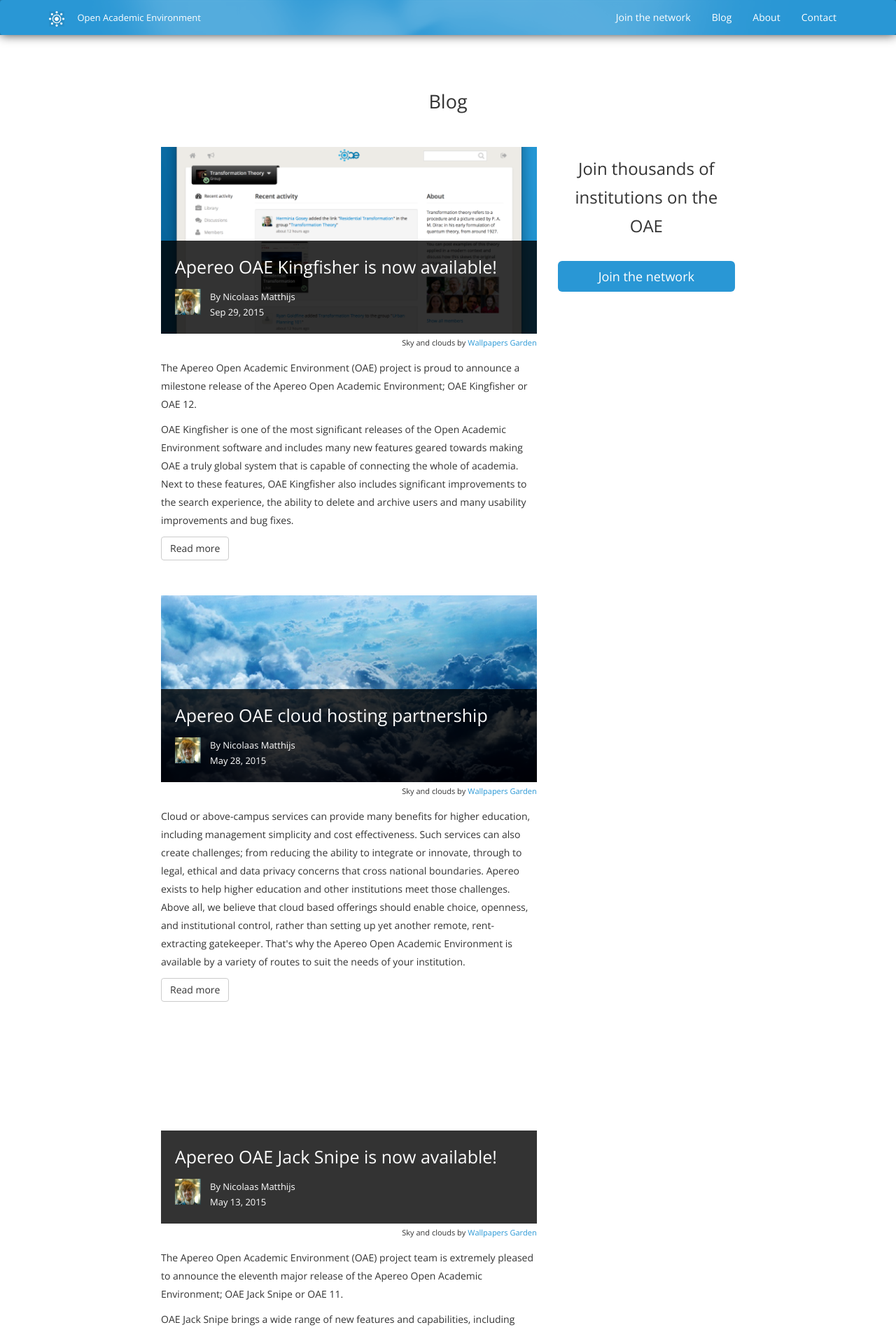
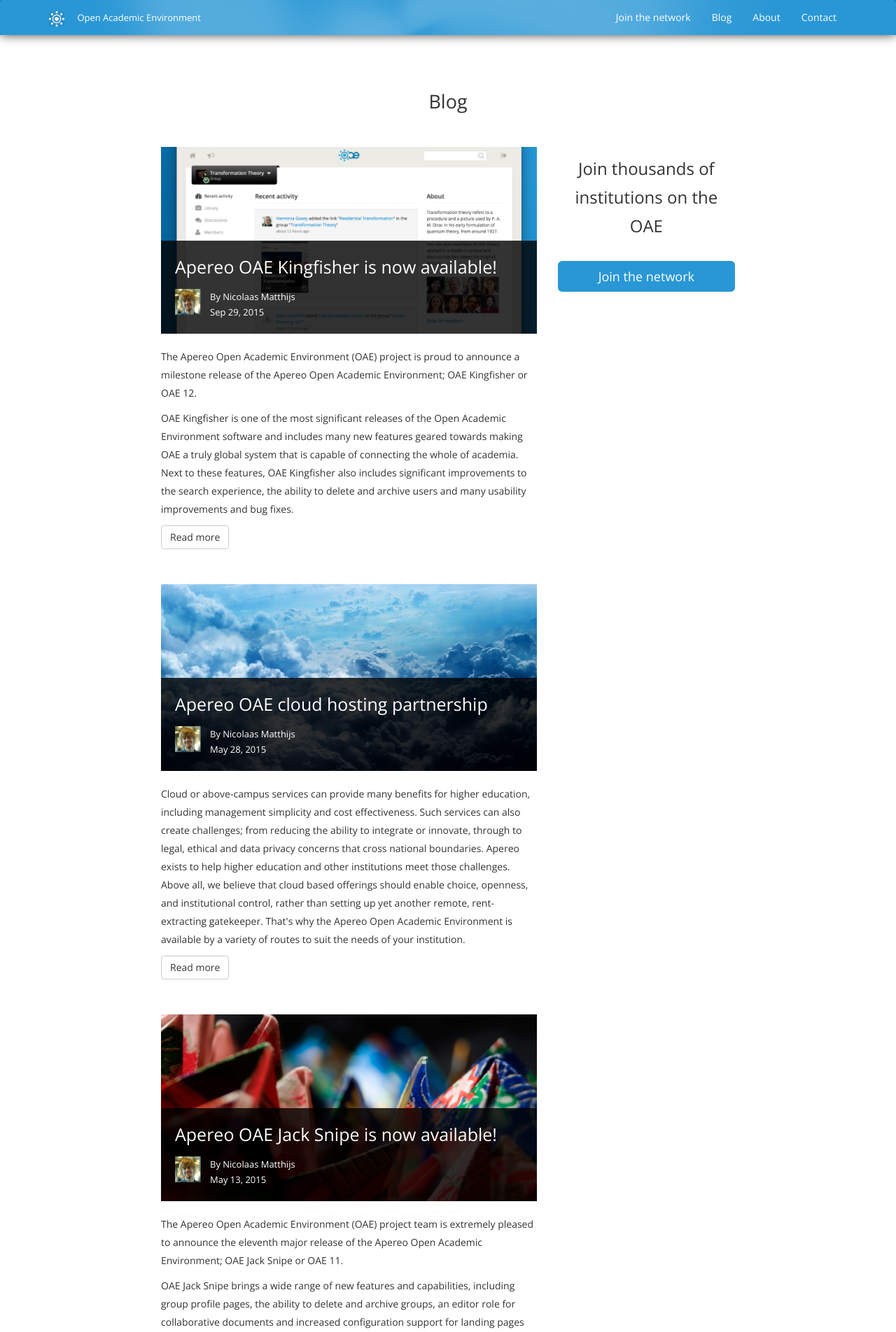
Before and after one commit to oaeproject/oaeproject.github.io, a Jekyll site: the page built from blog.html, in a window 1280 px wide. Shown: the top 1904 px of the page at 70% size. Built offline with Jekyll 4.4.1, drawn with Linux system fonts in a browser that asks for light colours; some of the changed text lies outside the part shown.

Commit message:
Fixed footer, default banner and about page

```diff
--- a/_config.yml
+++ b/_config.yml
@@ -15,4 +15,8 @@
 markdown: kramdown
 
 defaults:
-  default_banner: /assets/img/banners/why-oae-matters.png
+  -
+    scope:
+      path: "" # an empty string here means all files in the project
+    values:
+      banner: /assets/img/banners/why-oae-matters.png
--- a/_includes/footer.html
+++ b/_includes/footer.html
@@ -1,9 +1,13 @@
 <footer class="footer">
   <div class="container">
     <div class="row top-row">
-      <div class="col-xs-12 col-sm-4">
+      <div class="col-xs-12 col-sm-2">
         <a href="/">
           <img src="/assets/img/oae-logo.png" alt="Open academic Environment logo" class="logo" />
+        </a>
+      </div>
+      <div class="col-xs-12 col-sm-2">
+        <a href="/">
           Open Academic Environment
         </a>
       </div>
@@ -20,14 +24,18 @@
       </div>
     </div>
     <div class="row bottom-row">
-      <div class="col-xs-12 col-sm-6 copyright text-left">
+      <div class="col-xs-12 col-sm-2 text-left">
         <a href="https://apereo.org" target="_blank"><img src="/assets/img/apereo.svg" alt="Apereo foundation logo" class="logo" /></a>
+      </div>
+      <div class="col-xs-12 col-sm-4 text-left">
         &copy; Apereo Foundation 2015. All rights reserved.
       </div>
       <div class="col-xs-12 col-sm-6 icons">
-        <a href="http://github.com/oaeproject" target="_blank" title="Link to the GitHub projects"><img src="/assets/img/icons/github.svg" alt="Apereo foundation logo" /></a>
-        <a href="http://youtube.com" target="_blank" title="Link to the YouTube videos"><img src="/assets/img/icons/youtube.svg" alt="Youtube logo" /></a>
-        <a href="http://twitter.com/oaeproject" target="_blank" title="Link to the twitter feed"><img src="/assets/img/icons/twitter.svg" alt="Twitter logo" /></a>
+        <ul>
+          <li><a href="http://github.com/oaeproject" target="_blank" title="Link to the GitHub projects"><img src="/assets/img/icons/github.svg" alt="Apereo foundation logo" /></a></li>
+          <li><a href="http://youtube.com" target="_blank" title="Link to the YouTube videos"><img src="/assets/img/icons/youtube.svg" alt="Youtube logo" /></a></li>
+          <li><a href="http://twitter.com/oaeproject" target="_blank" title="Link to the twitter feed"><img src="/assets/img/icons/twitter.svg" alt="Twitter logo" /></a></li>
+        </ul>
       </div>
     </div>
   </div>
--- a/about.html
+++ b/about.html
@@ -10,9 +10,9 @@
 <div class="row">
   <div class="col-xs-12 col-sm-4">
       <ul class="sidebar" role="tablist">
-          <li role="presentation"><a href="#why-oae-matters" aria-controls="why-oae-matters" role="tab" data-toggle="tab">Why OAE matters</a></li>
+          <li role="presentation" class="active"><a href="#why-oae-matters" aria-controls="why-oae-matters" role="tab" data-toggle="tab">Why OAE matters</a></li>
           <li role="presentation"><a href="#what-makes-oae-innovative" aria-controls="what-makes-oae-innovative" role="tab" data-toggle="tab">What makes OAE innovative</a></li>
-          <li role="presentation" class="active"><a href="#how-does-oae-evolve" aria-controls="how-does-oae-evolve" role="tab" data-toggle="tab">How does OAE evolve</a></li>
+          <li role="presentation"><a href="#how-does-oae-evolve" aria-controls="how-does-oae-evolve" role="tab" data-toggle="tab">How does OAE evolve</a></li>
           <li role="presentation"><a href="#who-sponsors-oae" aria-controls="who-sponsors-oae" role="tab" data-toggle="tab">Who sponsors OAE</a></li>
       </ul>
   </div>
--- a/assets/css/oae.css
+++ b/assets/css/oae.css
@@ -227,16 +227,13 @@
     padding-right: 20px;
 }
 
-footer .copyright {
-    color: #999999;
-    font-size: 11px;
-}
-
 footer .top-row {
     border-bottom: 1px solid #333333;
     margin: 0 30px;
 }
 footer .bottom-row {
+    color: #999999;
+    font-size: 11px;
     margin: 0 30px;
 }
 
@@ -251,6 +248,21 @@
 
 footer .icons a {
     margin-left: 40px;
+}
+
+
+@media (max-width: 767px) {
+    footer div.col-xs-12 {
+        margin-top: 10px;
+        text-align: left;
+    }
+    footer ul li {
+        display: block;
+        padding: 10px 0;
+    }
+    footer .icons a {
+        margin-left: 0;
+    }
 }
 
 
@@ -514,6 +526,10 @@
     margin-bottom: 50px;
 }
 
+.blogpost-short .banner {
+    margin-bottom: 20px;
+}
+
 .page-blog .btn-oae {
     margin-top: 20px;
     width: 100%;
--- a/blog.html
+++ b/blog.html
@@ -26,7 +26,6 @@
             </div>
           </div>
         </a>
-        <div class="banner-attribution">Sky and clouds by <a href="#">Wallpapers Garden</a></div>
 
         {{ post.excerpt }}
 
--- a/join.html
+++ b/join.html
@@ -83,8 +83,7 @@
         <textarea class="form-control" id="questions" rows="8"></textarea>
       </div>
 
-
-      <button type="submit" class="btn btn-default btn-oae">Get us on the network</button>
+      <button type="submit" class="btn btn-lg btn-oae">Get us on the network</button>
     </form>
   </div>
 </div>
```
